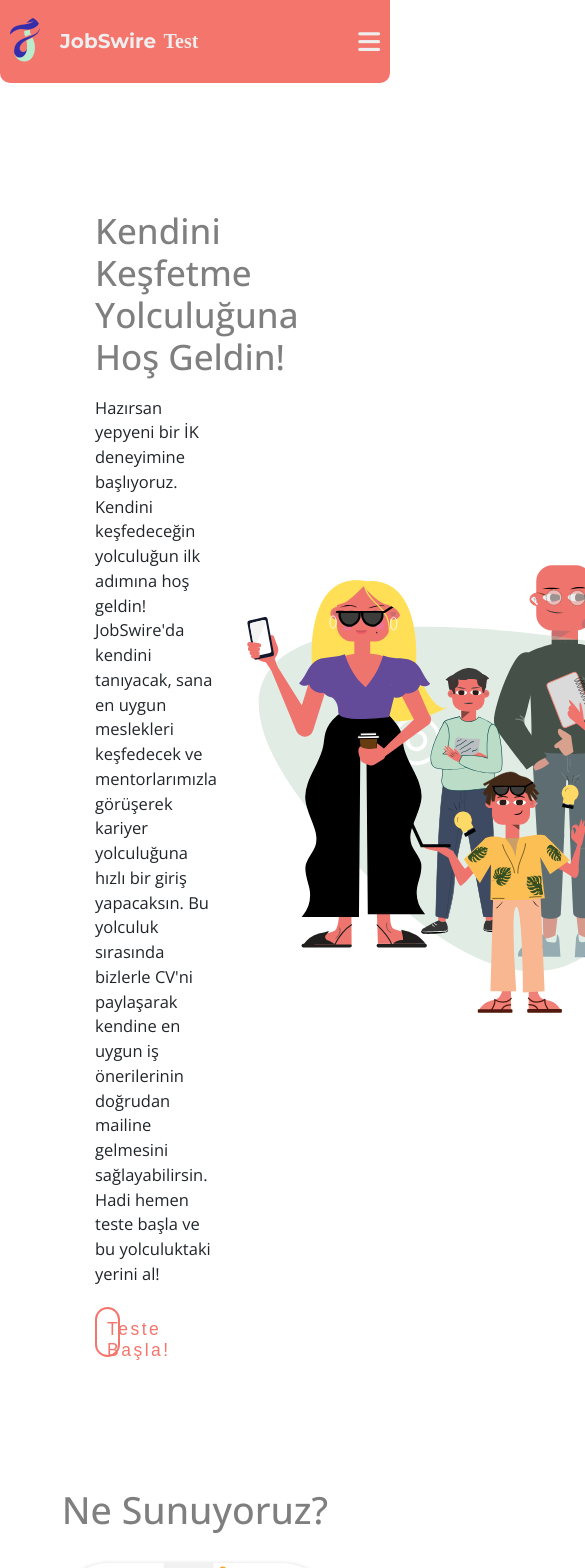
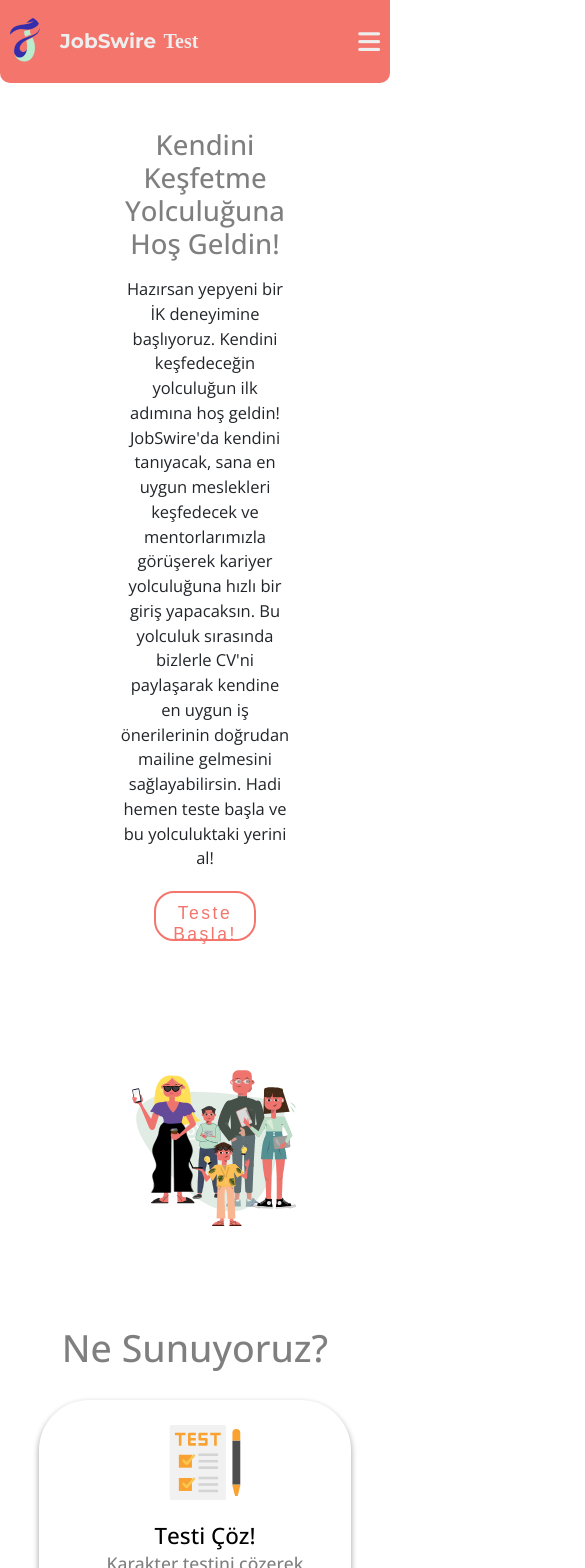
Before and after one commit to journo10/jobswire-test-clone-reactjs, a React (Create React App) app: page / in a window 390 px wide. Shown: the top 1568 px of the page, 585 px wide, since content can reach past the window. Built offline with nearby package versions, Linux system fonts and the light colour scheme; a web font is replaced by a local one.

Commit message:
header responsive yapıldı.

```diff
--- a/src/components/Header/Header.css
+++ b/src/components/Header/Header.css
@@ -108,34 +108,201 @@ header .wrapper .wrapper-text {
     gap: 1rem;
     width: 25rem;
     height: 20rem;
-    margin:0rem 1rem;
+    margin: 0rem 1rem;
     text-align: center;
 }
 
-header .wrapper .wrapper-text img{
+header .wrapper .wrapper-text img {
     width: 7.5rem;
     height: 7.5rem;
     object-fit: cover;
     object-position: center;
 }
 
-header .wrapper .wrapper-text .wrapper-desc{
+header .wrapper .wrapper-text .wrapper-desc {
     padding: 1rem;
     text-align: center;
     width: 27rem;
     height: auto;
 }
 
-header .wrapper .wrapper-text .wrapper-desc h4{
+header .wrapper .wrapper-text .wrapper-desc h4 {
     color: #000;
     font-size: 2.25rem;
     font-weight: 500;
 }
 
-header .wrapper .wrapper-text .wrapper-desc p{
+header .wrapper .wrapper-text .wrapper-desc p {
     color: #00000080;
     font-size: 1.75rem;
     font-weight: 500;
 }
 
 /* Responsive */
+
+@media only screen and (max-width:1199px) {
+    header .container {
+        display: flex;
+        align-items: center;
+        justify-content: center;
+        flex-direction: column;
+        margin: 0 auto;
+        gap: 5rem;
+        width: 100%;
+        height: 100%;
+        text-align: center;
+    }
+
+    header .container .header-text {
+        display: flex;
+        align-items: center;
+        justify-content: center;
+        flex-direction: column;
+        gap: 1rem;
+        width: 100%;
+        height: 100%;
+    }
+
+    header .container .header-text h1 {
+        color: rgba(0, 0, 0, .5);
+        font-size: 3rem;
+        font-weight: 500;
+        margin-bottom: 0.75rem;
+        text-align: center;
+    }
+
+    header .container .header-text p {
+        margin-top: 0;
+        margin-bottom: 1rem;
+        font-size: 1.65rem;
+        font-weight: 300;
+        line-height: 1.5;
+        color: #212529;
+        text-align: center;
+    }
+
+    header .container .header-img img {
+        width: 300px;
+        height: 300px;
+        object-fit: cover;
+        object-position: center;
+    }
+
+    header .container .header-text .header-btn {
+        width: 60%;
+        height: 5rem;
+        padding: 1rem;
+        cursor: pointer;
+        background-color: transparent;
+        border-radius: 2rem;
+        border: 2px solid #f4756c;
+        outline: none;
+        color: #f4756c;
+        font-size: 1.75rem;
+        font-weight: 500;
+        letter-spacing: .25rem;
+    }
+}
+
+@media only screen and (max-width:992px) {
+    header .wrapper {
+        width: 80%;
+        height: auto;
+        box-shadow: rgba(0, 0, 0, 0.16) 0px 3px 6px, rgba(0, 0, 0, 0.23) 0px 3px 6px;
+        margin: 0 0 5rem 0;
+        border-radius: 5rem;
+        display: flex;
+        align-items: center;
+        justify-content: center;
+        flex-direction: column;
+    }
+
+    header .wrapper .wrapper-text {
+        display: flex;
+        align-items: center;
+        justify-content: center;
+        flex-direction: column;
+        gap: 1rem;
+        width: 100%;
+        height: 100%;
+        margin: 1rem;
+        padding: 1.5rem;
+    }
+
+    header .wrapper .wrapper-text img {
+        width: 7.5rem;
+        height: 7.5rem;
+        object-fit: cover;
+        object-position: center;
+    }
+
+    header .wrapper .wrapper-text .wrapper-desc {
+        padding: 1rem;
+        text-align: center;
+        width: 100%;
+        height: auto;
+    }
+
+    header .wrapper .wrapper-text .wrapper-desc h4 {
+        color: #000;
+        font-size: 2.25rem;
+        font-weight: 500;
+    }
+
+    header .wrapper .wrapper-text .wrapper-desc p {
+        color: #00000080;
+        font-size: 1.75rem;
+        font-weight: 500;
+    }
+
+}
+
+@media screen and (max-width:768px) {
+    header .container {
+        display: flex;
+        align-items: center;
+        justify-content: center;
+        flex-direction: column;
+        margin: 0 auto;
+        gap: 5rem;
+        width: 100%;
+        height: 100%;
+        text-align: center;
+    }
+
+    header .container .header-text {
+        display: flex;
+        align-items: center;
+        justify-content: center;
+        flex-direction: column;
+        gap: 1rem;
+        width: 100%;
+        max-width: 100%;
+        height: 100%;
+    }
+
+    header .container .header-text h1 {
+        color: rgba(0, 0, 0, .5);
+        font-size: 2.75rem;
+        font-weight: 500;
+        margin-bottom: 0.75rem;
+        text-align: center;
+    }
+
+    header .container .header-text p {
+        margin-top: 0;
+        margin-bottom: 1rem;
+        font-size: 1.65rem;
+        font-weight: 300;
+        line-height: 1.5;
+        color: #212529;
+        text-align: center;
+    }
+
+    header .container .header-img img {
+        width: 200px;
+        height: 200px;
+        object-fit: cover;
+        object-position: center;
+    }
+}
```
